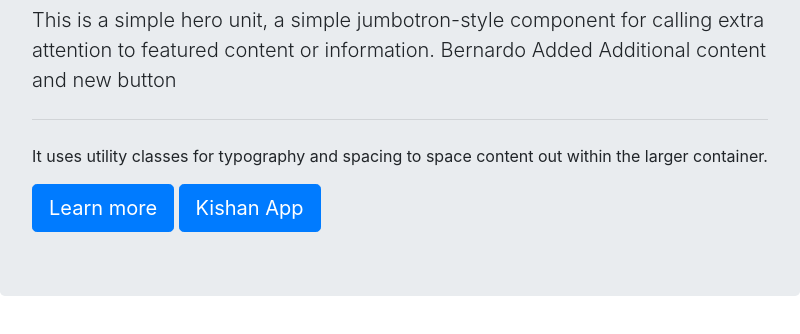
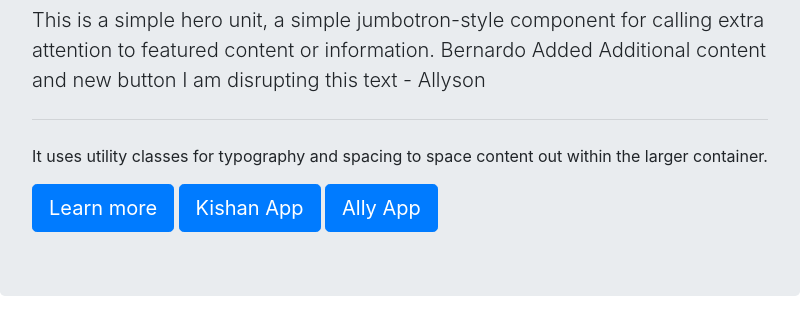
Before and after one commit to kkpatel911/Electron-Desktop-App, an Electron app: page index.html in a window 800 px wide. Shown: the part 134-468 px from the top of the page. Drawn offline with nearby package versions, Linux system fonts and the light colour scheme.

Commit message:
Ally's edits

```diff
--- a/index.html
+++ b/index.html
@@ -24,6 +24,7 @@
       <p class="lead">
         This is a simple hero unit, a simple jumbotron-style component for
         calling extra attention to featured content or information. Bernardo Added Additional content and new button
+        I am disrupting this text - Allyson
       </p>
       <hr class="my-4" />
       <p>
@@ -32,6 +33,7 @@
       </p>
       <a class="btn btn-primary btn-lg" href="#" role="button">Learn more</a>
       <a class="btn btn-primary btn-lg" href="#" role="button">Kishan App</a>
+      <a class="btn btn-primary btn-lg" href="#" role="button">Ally App</a>
     </div>
 
     <!-- Optional JavaScript -->
```
